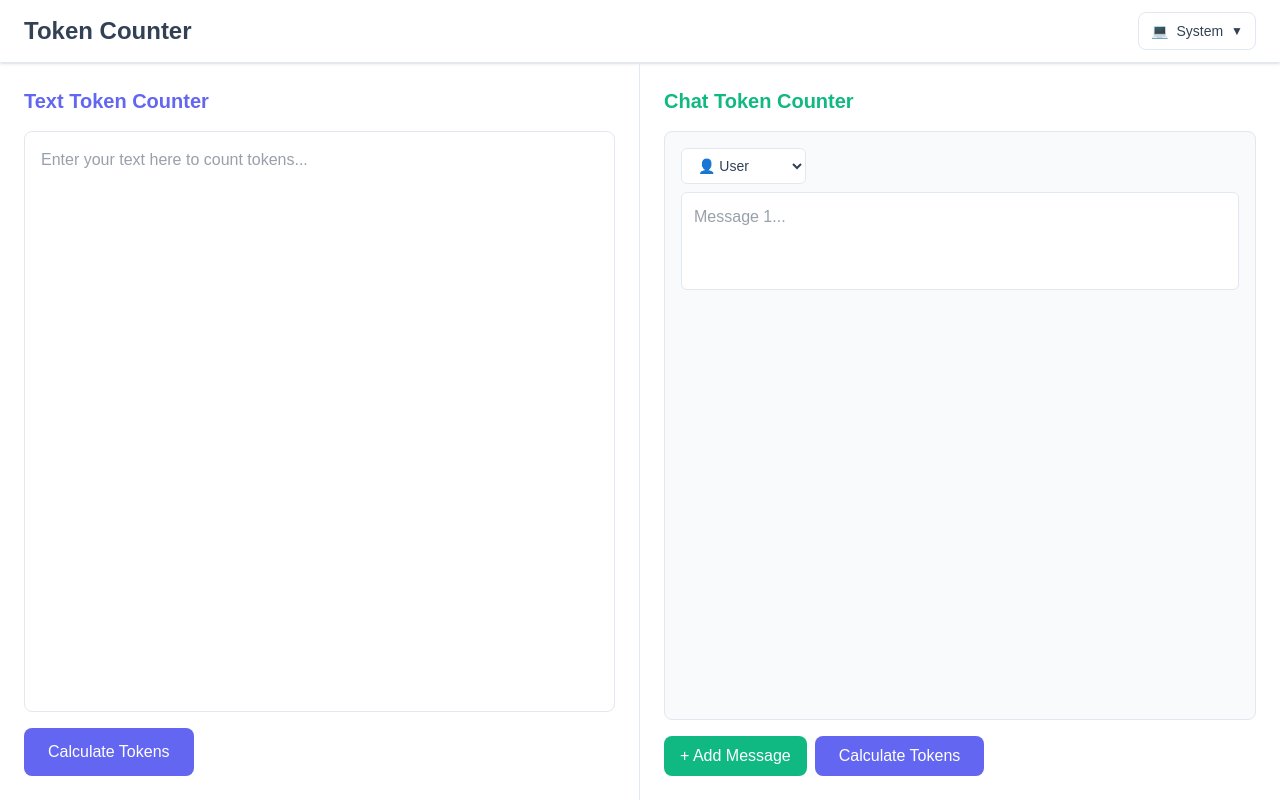
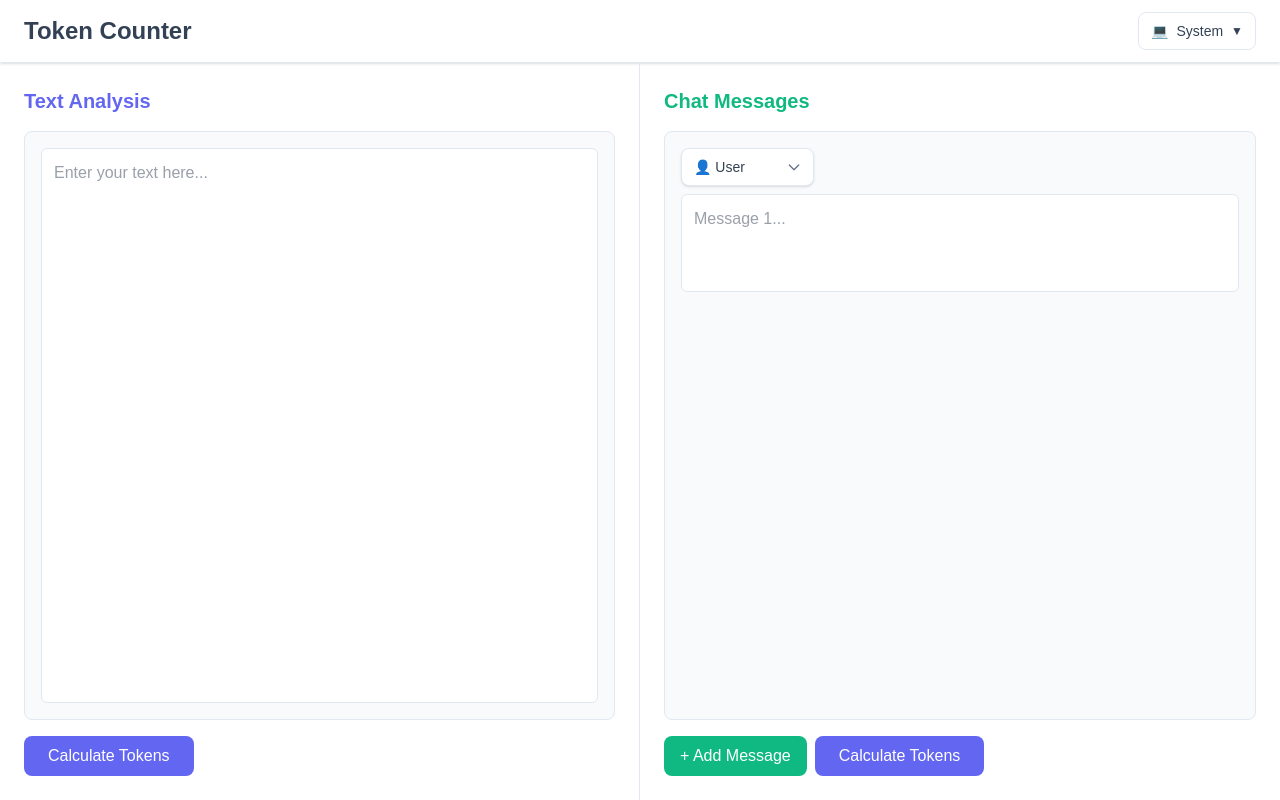
Before and after one commit to vlad324/llm-token-counter, a Next.js app: page / in a window 1280 px wide. Built offline with nearby package versions, Linux system fonts and the light colour scheme.

Commit message:
unify UI appearance

```diff
--- a/src/app/page.tsx
+++ b/src/app/page.tsx
@@ -82,17 +82,19 @@ export default function Home() {
           {/* Left Side - Text Input */}
           <div className="w-1/2 p-6 border-r border-border">
             <div className="h-full flex flex-col">
-              <h2 className="text-xl font-bold mb-4 text-primary">Text Token Counter</h2>
+              <h2 className="text-xl font-bold mb-4 text-primary">Text Analysis</h2>
+              <div className="flex-1 border border-border rounded-lg p-4 bg-muted">
                 <textarea
-                className="flex-1 p-4 border border-border rounded-lg bg-background resize-none focus:outline-none focus:ring-2 focus:ring-ring"
-                placeholder="Enter your text here to count tokens..."
+                  className="w-full h-full p-3 border border-border rounded-md bg-background resize-none focus:outline-none focus:ring-2 focus:ring-ring"
+                  placeholder="Enter your text here..."
                   value={text}
                   onChange={(e) => setText(e.target.value)}
                 ></textarea>
+              </div>
               <div className="mt-4 flex items-center justify-between">
                 <button
                   onClick={calculateTextTokens}
-                  className="px-6 py-3 bg-primary text-primary-foreground rounded-lg hover:bg-primary/90 disabled:opacity-50 font-medium transition-colors"
+                  className="px-6 py-2 bg-primary text-primary-foreground rounded-lg hover:bg-primary/90 disabled:opacity-50 font-medium transition-colors"
                   disabled={isTextLoading}
                 >
                   {isTextLoading ? "Calculating..." : "Calculate Tokens"}
@@ -109,21 +111,27 @@ export default function Home() {
           {/* Right Side - Chat Messages */}
           <div className="w-1/2 p-6">
             <div className="h-full flex flex-col">
-              <h2 className="text-xl font-bold mb-4 text-secondary">Chat Token Counter</h2>
-              <div
-                className="flex-1 overflow-y-auto space-y-4 border border-border rounded-lg p-4 bg-muted">
+              <h2 className="text-xl font-bold mb-4 text-secondary">Chat Messages</h2>
+              <div className="flex-1 overflow-y-auto space-y-4 border border-border rounded-lg p-4 bg-muted">
                 {messages.map((message, index) => (
                   <div key={index} className="flex flex-col gap-2">
+                    <div className="relative self-start">
                       <select
                         value={message.role}
                         onChange={(e) =>
                           handleRoleChange(index, e.target.value as "user" | "assistant")
                         }
-                      className="self-start px-3 py-2 border border-border rounded-md bg-background text-sm font-medium leading-relaxed"
+                        className="appearance-none pl-3 pr-10 py-2 border border-border rounded-lg bg-background text-sm font-medium shadow-sm hover:bg-accent focus:outline-none focus:ring-2 focus:ring-ring cursor-pointer"
                       >
                         <option value="user">👤 User</option>
                         <option value="assistant">🤖 Assistant</option>
                       </select>
+                      <div className="absolute inset-y-0 right-0 flex items-center pr-3 pointer-events-none">
+                        <svg className="w-4 h-4 text-muted-foreground" fill="none" stroke="currentColor" viewBox="0 0 24 24">
+                          <path strokeLinecap="round" strokeLinejoin="round" strokeWidth={2} d="M19 9l-7 7-7-7" />
+                        </svg>
+                      </div>
+                    </div>
                     <textarea
                       value={message.content}
                       onChange={(e) => handleMessageChange(index, e.target.value)}
```
Lines whose indentation alone changed are shown as unchanged.
